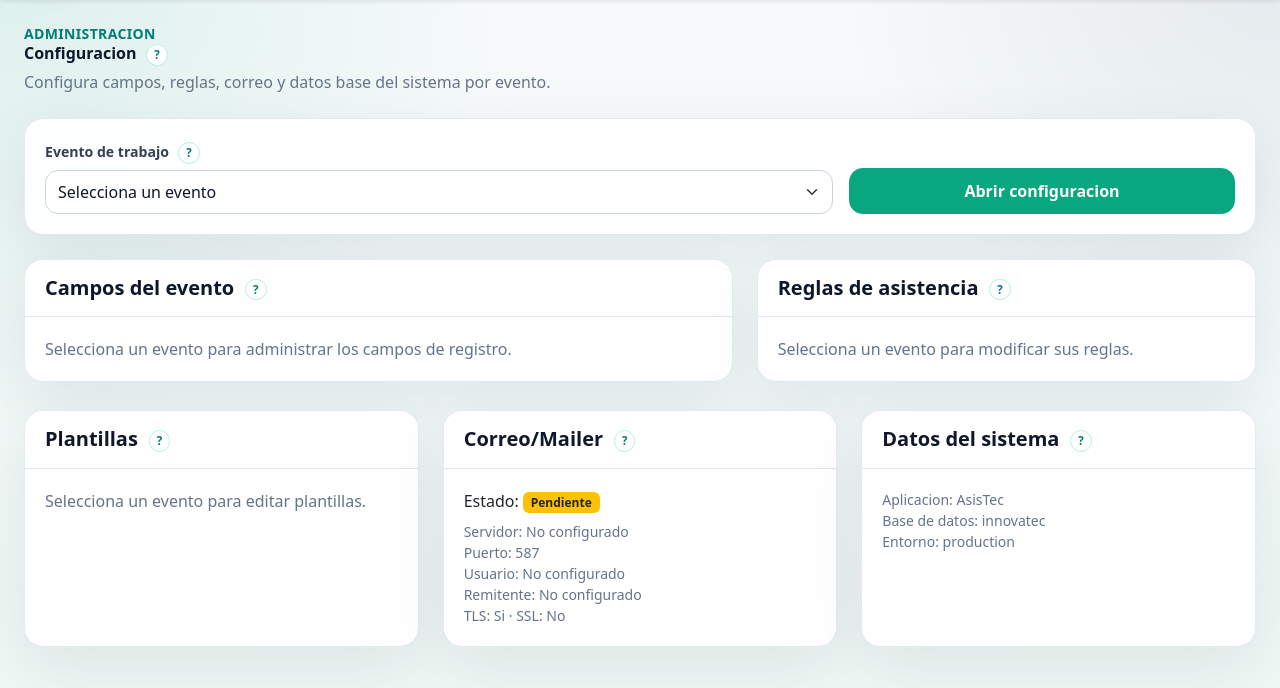
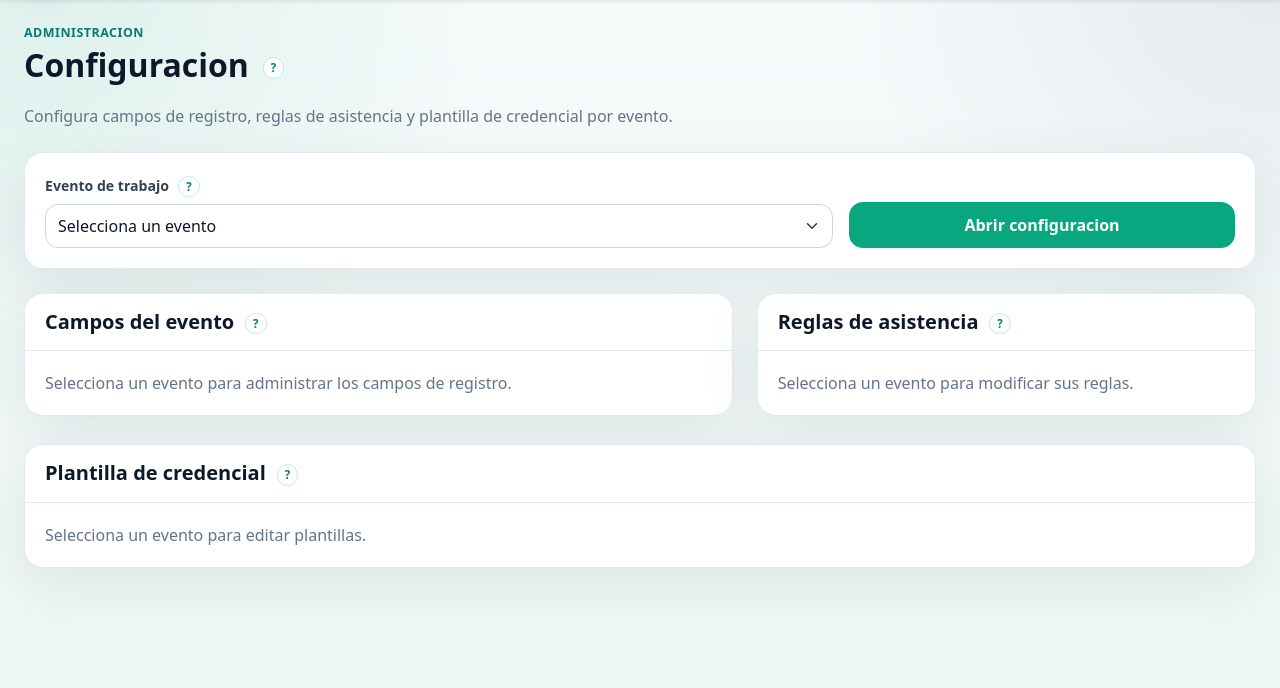
Before and after one commit to jo2312al/asistencia-residencia, a Flask app: page /settings in a window 1280 px wide. Shown: the part 77-765 px from the top of the page. Run offline with Flask 3, Linux system fonts and the light colour scheme; the visitor is signed in with stand-in values (Sample User, id 1); data that the repository does not hold is empty; some libraries are stand-ins or nearby versions.

Commit message:
Simplifica configuracion de eventos

```diff
--- a/templates/settings.html
+++ b/templates/settings.html
@@ -2,10 +2,12 @@
 {% from '_help.html' import tip %}
 {% block title %}Configuracion{% endblock %}
 {% block content %}
-<section class="mb-6">
-    <p class="text-sm font-semibold uppercase tracking-wide text-brand-700">Administracion</p>
-    <h1 class="tecn-blue-text !mb-1">Configuracion {{ tip('Ajusta el comportamiento del sistema por evento, sin tocar codigo.') }}</h1>
-    <p class="text-slate-500">Configura campos, reglas, correo y datos base del sistema por evento.</p>
+<section class="page-hero">
+    <div>
+        <p class="page-eyebrow">Administracion</p>
+        <h1 class="page-title">Configuracion {{ tip('Ajusta el comportamiento del evento, sin tocar codigo.') }}</h1>
+        <p class="page-subtitle">Configura campos de registro, reglas de asistencia y plantilla de credencial por evento.</p>
+    </div>
 </section>
 
 <div class="card shadow mb-4">
@@ -145,23 +147,15 @@
 </div>
 
 <div class="row g-4 mt-1">
-    <div class="col-lg-4">
+    <div class="col-lg-12">
         <div class="card shadow h-100">
             <div class="card-header">
-                <h2 class="h5 mb-0">Plantillas {{ tip('Aqui se centralizara el diseno de credenciales y mensajes de correo por evento.') }}</h2>
+                <h2 class="h5 mb-0">Plantilla de credencial {{ tip('Define el formato visual de las credenciales del evento.') }}</h2>
             </div>
             <div class="card-body">
                 {% if selected_event and event_template %}
                 <form method="POST" action="{{ url_for('update_event_template') }}">
                     <input type="hidden" name="event_id" value="{{ selected_event[0] }}">
-                    <div class="mb-3">
-                        <label for="email_subject" class="form-label">Asunto {{ tip('Puedes usar {event_name}.') }}</label>
-                        <input type="text" class="form-control" id="email_subject" name="email_subject" value="{{ event_template.email_subject }}">
-                    </div>
-                    <div class="mb-3">
-                        <label for="email_body" class="form-label">Cuerpo {{ tip('Variables disponibles: {event_name}, {participant_list}, {recipient}.') }}</label>
-                        <textarea class="form-control" id="email_body" name="email_body" rows="5">{{ event_template.email_body }}</textarea>
-                    </div>
                     <div class="mb-3">
                         <label for="credential_style" class="form-label">Credencial</label>
                         <select class="form-select" id="credential_style" name="credential_style">
@@ -181,48 +175,5 @@
             </div>
         </div>
     </div>
-
-    <div class="col-lg-4">
-        <div class="card shadow h-100">
-            <div class="card-header">
-                <h2 class="h5 mb-0">Correo/Mailer {{ tip('Muestra si las variables SMTP estan listas para enviar credenciales.') }}</h2>
-            </div>
-            <div class="card-body">
-                <p class="mb-2">
-                    Estado:
-                    {% if mail_status.is_ready %}
-                    <span class="badge bg-success">Configurado</span>
-                    {% else %}
-                    <span class="badge bg-warning text-dark">Pendiente</span>
-                    {% endif %}
-                </p>
-                <div class="small text-muted">
-                    <div>Servidor: {{ mail_status.server or 'No configurado' }}</div>
-                    <div>Puerto: {{ mail_status.port }}</div>
-                    <div>Usuario: {{ mail_status.username or 'No configurado' }}</div>
-                    <div>Remitente: {{ mail_status.sender or 'No configurado' }}</div>
-                    <div>TLS: {{ 'Si' if mail_status.use_tls else 'No' }} · SSL: {{ 'Si' if mail_status.use_ssl else 'No' }}</div>
-                </div>
-            </div>
-        </div>
-    </div>
-
-    <div class="col-lg-4">
-        <div class="card shadow h-100">
-            <div class="card-header">
-                <h2 class="h5 mb-0">Datos del sistema {{ tip('Informacion rapida para verificar entorno y base de datos activa.') }}</h2>
-            </div>
-            <div class="card-body">
-                <div class="small text-muted">
-                    <div>Aplicacion: {{ system_info.app_name }}</div>
-                    <div>Base de datos: {{ system_info.database }}</div>
-                    <div>Entorno: {{ system_info.environment }}</div>
-                    {% if selected_event %}
-                    <div>Evento actual: {{ selected_event[1] }}</div>
-                    {% endif %}
-                </div>
-            </div>
-        </div>
-    </div>
 </div>
 {% endblock %}
```
